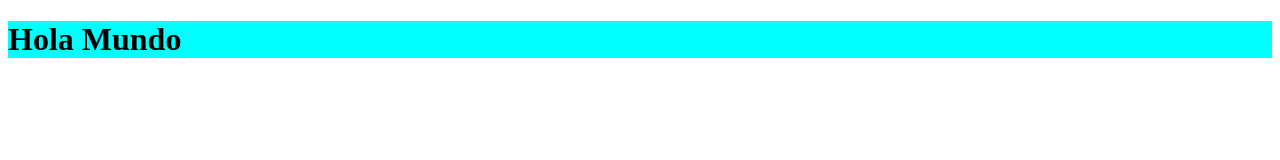
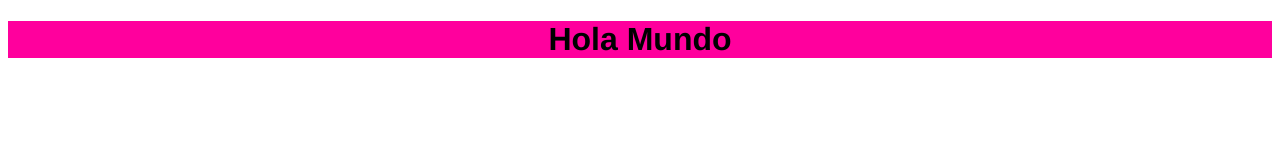
Before and after one commit to duvansdu/cursoGit, a plain HTML site: page index.html in a window 1280 px wide. Drawn offline with Linux system fonts and the light colour scheme.

Commit message:
cambios de color al fondo

```diff
--- a/css/estilos.css
+++ b/css/estilos.css
@@ -1,3 +1,6 @@
 .cabecera{
-    background-color: aqua;
+    text-align: center;
+    background-color: rgb(255, 0, 157);
+    font-family: 'Franklin Gothic Medium', 'Arial Narrow', Arial, sans-serif;
+
 }
```
